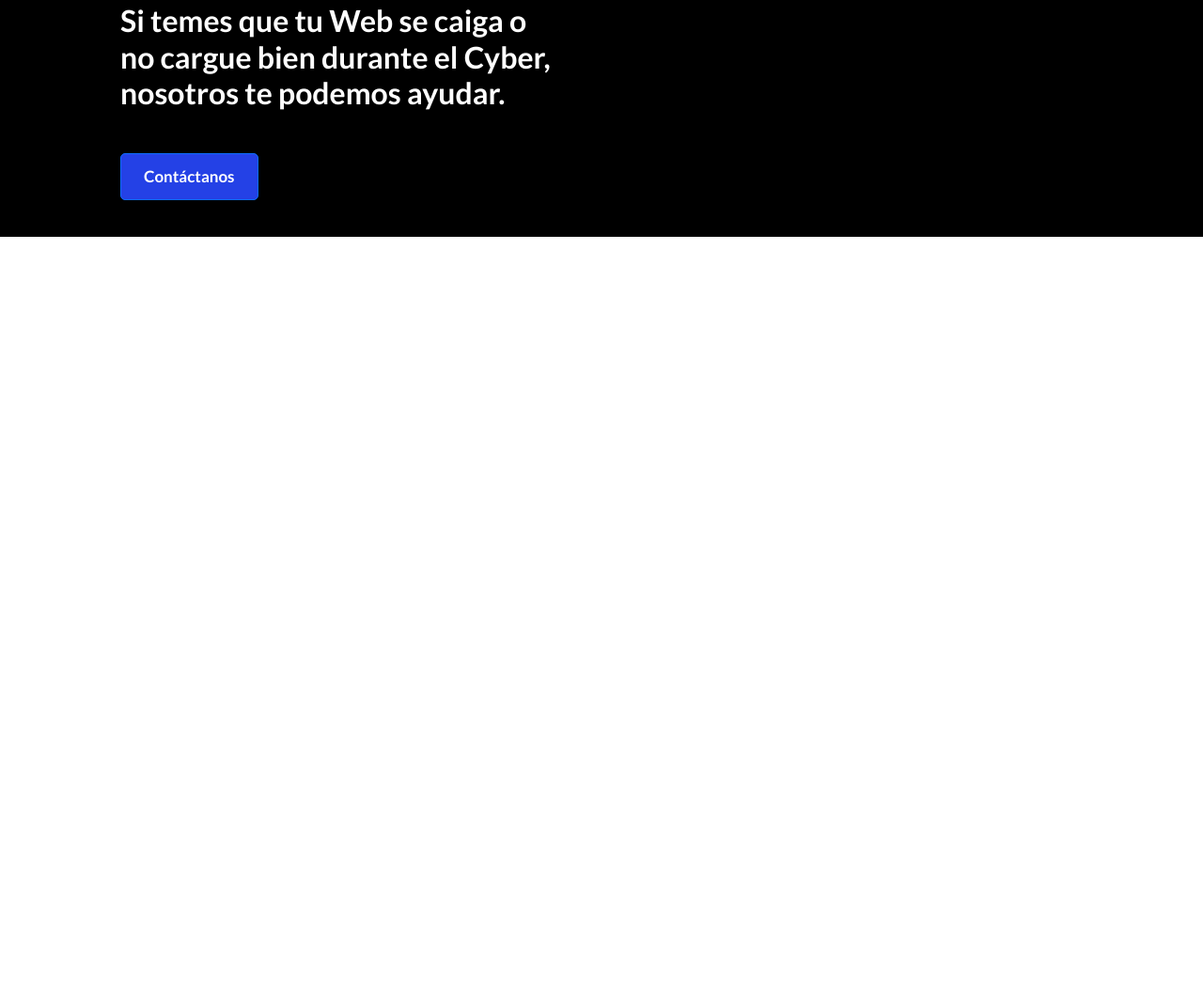
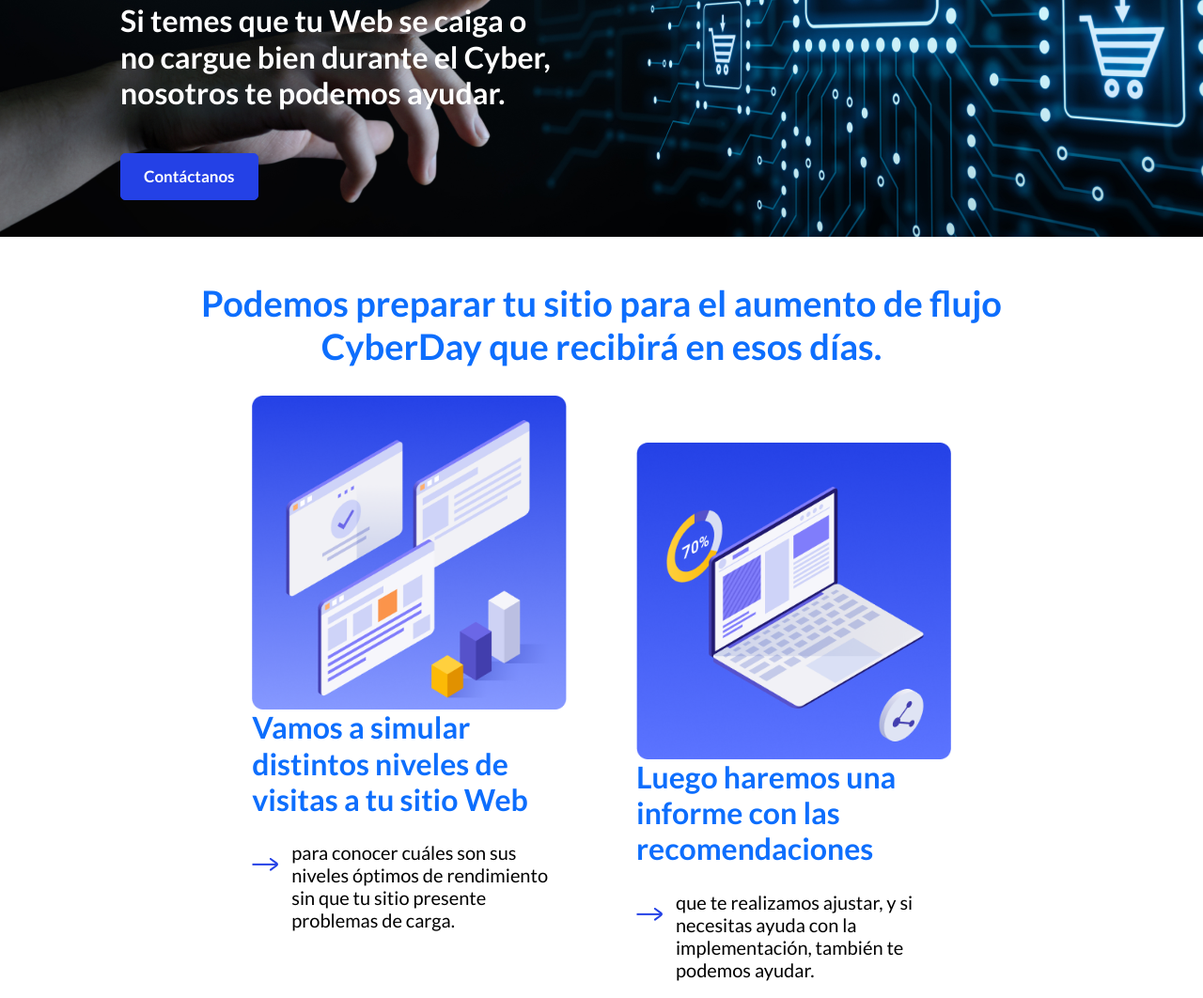
Before and after one commit to Andreseag/vanilla-js-landing, a website built with Vite: page index.html in a window 1280 px wide. Shown: the part 476-1538 px from the top of the page at 94% size. Before the commit the page ends 800 px from the top, so only its background shows below. Built offline with nearby package versions, Linux system fonts and the light colour scheme.

Commit message:
feat: add services section :sparkles:

```diff
--- a/index.html
+++ b/index.html
@@ -10,7 +10,8 @@
 
 <body>
   <div id="app">
-    <header class="header bg-black text-white">
+    <!-- Header -->
+    <header class="header text-white">
       <div class="header__container">
         <div class="header__logo fs-5">
           <p class="logo">LOGOTIPO</p>
@@ -22,10 +23,58 @@
           <h3>
             Si temes que tu Web se caiga o no cargue bien durante el Cyber, nosotros te podemos ayudar.
           </h3>
-          <button type="button" class="btn btn-primary btn-lg">Contáctanos</button>
+          <button type="button" class="custom-btn-primary btn btn-primary btn-lg">Contáctanos</button>
         </div>
       </div>
     </header>
+    <!-- End Header -->
+    <!-- Services -->
+    <section class="services container mt-5">
+      <div class="services__container">
+        <div class="services__title">
+          <h2 class="text-primary text-center px-5">
+            Podemos preparar tu sitio para el aumento de flujo CyberDay que recibirá en esos días.
+          </h2>
+        </div>
+        <div class="services__content d-flex justify-content-center">
+          <!-- Services Card -->
+          <div class="services__card">
+            <img src="./public/images/levels-simulation.png" alt="Simulacion de niveles" class="img-fluid" />
+            <h3 class="text-primary">Vamos a simular distintos niveles de visitas a tu sitio Web</h3>
+            <div class="service__card__description d-flex">
+              <svg width="28" height="14" viewBox="0 0 28 14" fill="none" xmlns="http://www.w3.org/2000/svg">
+                <path d="M0.5 5.87451L0.5 7.87451L26.3 7.87451L26.3 5.87451L0.5 5.87451Z" fill="#2441E6" />
+                <path
+                  d="M28 6.87449C28 7.67449 27.6 8.37449 26.9 8.87449L20.5 13.4745C20.1 13.7745 19.4 13.6745 19.1 13.2745C18.8 12.8745 18.9 12.1745 19.3 11.8745L25.7 7.27449C25.9 7.17449 26 6.97449 26 6.87449C26 6.77449 25.9 6.67449 25.7 6.47449L19.3 1.77449C18.9 1.47449 18.8 0.774492 19.1 0.374493C19.4 -0.025507 20.1 -0.125508 20.5 0.174492L26.9 4.87449C27.6 5.37449 28 6.17449 28 6.87449Z"
+                  fill="#2441E6" />
+              </svg>
+              <h5 class="text-black">
+                para conocer cuáles son sus niveles óptimos de rendimiento sin que tu sitio presente problemas de carga.
+              </h5>
+            </div>
+          </div>
+          <!-- End Services card -->
+          <!-- Services Card -->
+          <div class="services__card">
+            <img src="./public/images/recomendations.png" alt="Simulacion de niveles" class="img-fluid" />
+            <h3 class="text-primary">Luego haremos una informe con las recomendaciones</h3>
+            <div class="service__card__description d-flex">
+              <svg width="28" height="14" viewBox="0 0 28 14" fill="none" xmlns="http://www.w3.org/2000/svg">
+                <path d="M0.5 5.87451L0.5 7.87451L26.3 7.87451L26.3 5.87451L0.5 5.87451Z" fill="#2441E6" />
+                <path
+                  d="M28 6.87449C28 7.67449 27.6 8.37449 26.9 8.87449L20.5 13.4745C20.1 13.7745 19.4 13.6745 19.1 13.2745C18.8 12.8745 18.9 12.1745 19.3 11.8745L25.7 7.27449C25.9 7.17449 26 6.97449 26 6.87449C26 6.77449 25.9 6.67449 25.7 6.47449L19.3 1.77449C18.9 1.47449 18.8 0.774492 19.1 0.374493C19.4 -0.025507 20.1 -0.125508 20.5 0.174492L26.9 4.87449C27.6 5.37449 28 6.17449 28 6.87449Z"
+                  fill="#2441E6" />
+              </svg>
+              <h5 class="text-black">
+                que te realizamos ajustar, y si necesitas ayuda con la implementación, también te podemos ayudar.
+              </h5>
+            </div>
+          </div>
+          <!-- End Services card -->
+        </div>
+      </div>
+    </section>
+    <!-- End Services -->
   </div>
   <script type="module" src="/src/main.js"></script>
 </body>
--- a/src/styles/style.scss
+++ b/src/styles/style.scss
@@ -18,6 +18,7 @@
   // create color variables using CSS custom properties
   --primary-color: #2441e6;
   --secondary-color: #f7df1e;
+  --black-color: #00174f;
 }
 
 body {
@@ -29,14 +30,37 @@ h1 {
   font-weight: lighter;
 }
 
+h2 {
+  font-size: 2.375rem;
+  font-weight: bold;
+}
+
 h3 {
   font-size: 2rem;
   font-weight: bold;
 }
 
+h5 {
+  font-size: 1.25rem;
+  font-weight: 500;
+}
+
+// Helpers text classes
+.text-primary {
+  color: var(--primary-color);
+}
+
+.text-black {
+  color: var(--black-color);
+}
+
+// Header component
 .header {
   height: 728px;
   padding: 56px 0px 144px 128px;
+  background-image: url("../../public/images/hero-background.png");
+  background-size: cover;
+  background-position: center;
 
   .header__container {
     height: 100%;
@@ -59,16 +83,49 @@ h3 {
   }
 }
 
+// Services component
+.services {
+  .services__container {
+    .services__content {
+      margin-top: 30px;
+      gap: 74px;
+      .services__card {
+        width: 30%;
+
+        &:nth-child(2) {
+          margin-top: 50px;
+        }
+
+        h3 {
+          margin-bottom: 25px;
+        }
+
+        .service__card__description {
+          margin-bottom: 10px;
+          gap: 14px;
+
+          svg {
+            flex-shrink: 0;
+            margin-top: 18px;
+          }
+        }
+      }
+    }
+  }
+}
+
+// Logo component
 .logo {
   font-size: 2rem;
   font-weight: normal;
 }
 
-.btn {
+.custom-btn-primary {
   height: 50px;
   padding: 10px 24px;
   font-size: 17px;
   font-weight: bold;
   background-color: var(--primary-color);
   border-radius: 5px;
+  border-color: var(--primary-color);
 }
```
Also changed, not shown: public/images/hero-background.png (renamed from public/hero-background.png), public/images/levels-simulation.png (added), public/images/recomendations.png (added).
